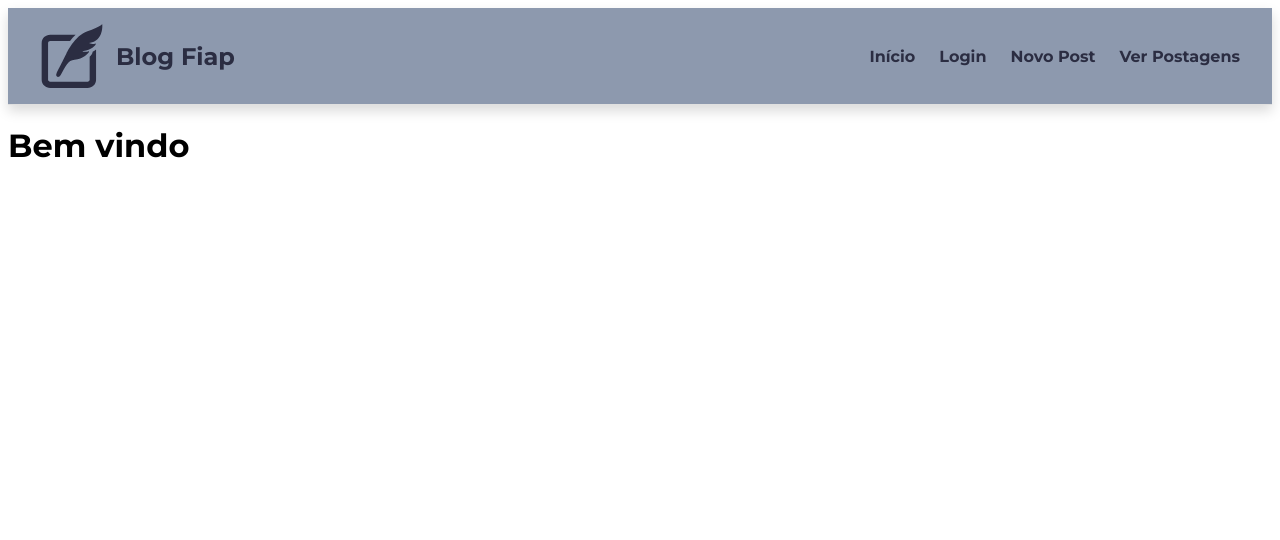
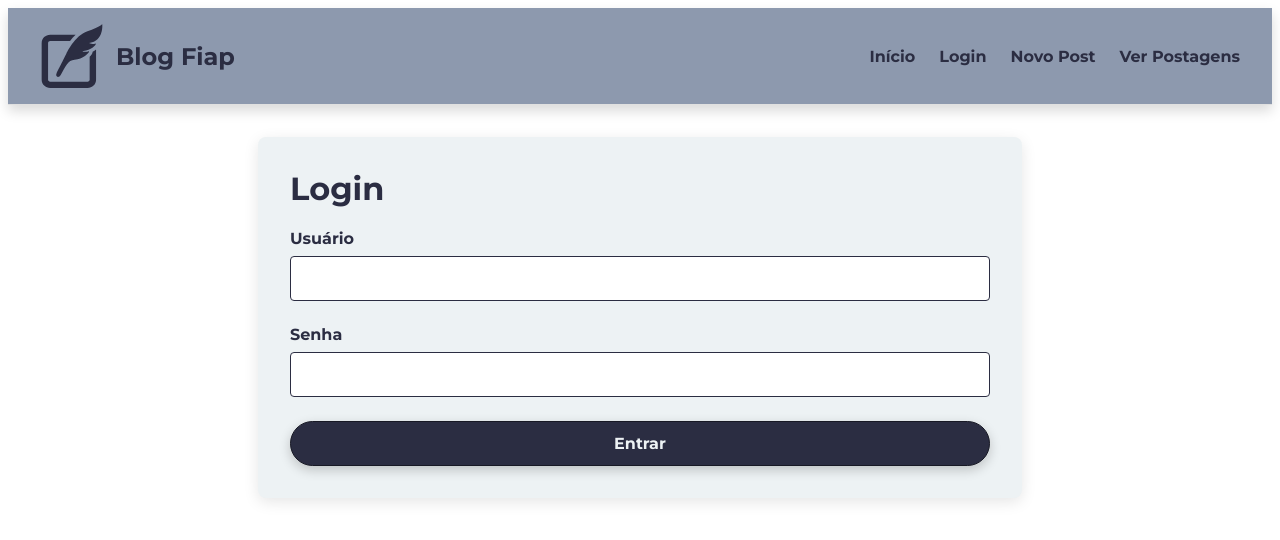
Before and after one commit to gustavoNascimento03/Blog-Fiap_Front-End, a React (Vite) app: page /login in a window 1280 px wide. Shown: the top 540 px of the page. Built offline with nearby package versions, Linux system fonts and the light colour scheme.

Commit message:
Autenticação/Edição/Delete em teste

```diff
--- a/src/App.jsx
+++ b/src/App.jsx
@@ -4,6 +4,7 @@ import Login from './pages/Login';
 import PostList from './pages/PostList';
 import CreatePost from './pages/CreatePost';
 import EditPost from './pages/EditPostList';
+import ProtectedRoute from './Components/ProtectedRoute';
 
 import Header from './Components/Header/Header'; // Uso geral!!! | vai em tds as pages.
 
@@ -11,16 +12,27 @@ function App() {
   return (
     <>
       <Header />
+      <main className="main-container">
+        {/* Pages para renderizar... */}
+        <Routes>
+          {/* Rotas públicas */}
+          <Route path="/" element={<Home />} />
+          <Route path="/login" element={<Login />} />
+          <Route path="/posts" element={<PostList />} />
 
-      {/* Pages para renderizar... */}
-      <Routes>
-        <Route path="/" element={<Home />} />
-        <Route path="/login" element={<Login />} />
-        <Route path="/posts" element={<PostList />} />
-        <Route path="/create-post" element={<CreatePost />} />
-        <Route path="/edit-post/:id" element={<EditPost />} />
-      </Routes>
+          {/* Rota Protegida */}
+          <Route
+            path="/create-post"
+            element={
+              <ProtectedRoute>
+                <CreatePost />
+              </ProtectedRoute>
+            }
+          />
 
+          <Route path="/edit-post/:id" element={<EditPost />} />
+        </Routes>
+      </main>
       {/* Talvez um footer no futuro... */}
     </>
   )
--- a/src/Components/Modal/Modal.css
+++ b/src/Components/Modal/Modal.css
@@ -4,7 +4,7 @@
   left: 0;
   width: 100vw;
   height: 100vh;
-  background-color: rgba(0, 0, 0, 0.7);
+  background-color: rgba(34, 32, 32, 0.918);
 
   display: flex;
   justify-content: center;
@@ -14,7 +14,7 @@
 }
 
 .modal-content {
-  background-color: white;
+  background-color: var(--cor-bg);
   padding: 2rem;
   border-radius: 8px;
   box-shadow: 0 10px 30px rgba(0, 0, 0, 0.2);
--- /dev/null
+++ b/src/Components/ProtectedRoute.jsx
@@ -0,0 +1,16 @@
+import React from 'react';
+import { Navigate, useLocation } from 'react-router-dom';
+import { useAuth } from '../contexts/AuthContext';
+
+function ProtectedRoute({ children }) {
+  const { isAuthenticated } = useAuth();
+  const location = useLocation();
+
+  if (!isAuthenticated) {
+    return <Navigate to="/login" state={{ from: location }} replace />;
+  }
+
+  return children;
+}
+
+export default ProtectedRoute;
--- a/src/Pages/Login.jsx
+++ b/src/Pages/Login.jsx
@@ -1,10 +1,57 @@
-import React from 'react';
-import Header from '../Components/Header/Header';
+import React, { useState } from 'react';
+import { useNavigate } from 'react-router-dom';
+import { useAuth } from '../contexts/AuthContext';
+import Button from '../Components/Button/Button';
+import './CreatePost.css';
 
 function Login() {
+  const [username, setUsername] = useState('');
+  const [password, setPassword] = useState('');
+  const [error, setError] = useState('');
+
+  const { login } = useAuth();
+  const navigate = useNavigate();
+
+  const handleSubmit = (event) => {
+    event.preventDefault();
+    setError(''); // Limpa erros antigos
+
+    const success = login(username, password);
+
+    if (success) {
+      navigate('/create-post');
+    } else {
+      setError('Usuário ou senha inválidos. Tente "admin".');
+    }
+  };
+
   return (
-    <div>
-      <h1>Bem vindo</h1>
+    <div className="create-post-container">
+      <h1>Login</h1>
+      <form onSubmit={handleSubmit} className="post-form">
+        {error && <p style={{ color: 'red' }}>{error}</p>}
+        <div className="form-group">
+          <label htmlFor="username">Usuário</label>
+          <input
+            type="text"
+            id="username"
+            value={username}
+            onChange={(e) => setUsername(e.target.value)}
+            required
+          />
+        </div>
+        <div className="form-group">
+          <label htmlFor="password">Senha</label>
+          <input
+            type="password"
+            id="password"
+            value={password}
+            onChange={(e) => setPassword(e.target.value)}
+            required
+          />
+        </div>
+        <Button type="submit">Entrar</Button>
+      </form>
     </div>
   );
 }
--- a/src/Pages/PostList.jsx
+++ b/src/Pages/PostList.jsx
@@ -1,18 +1,34 @@
 import React, { useState } from 'react';
 import PostCard from '../Components/PostCard/PostCard';
 import Modal from '../Components/Modal/Modal';
+import Button from '../Components/Button/Button';
 import './PostList.css';
+import { useAuth } from '../contexts/AuthContext';
+import { useNavigate } from 'react-router-dom';
 
 const postsData = [
-  // ... seus dados de post aqui
   { id: 1, title: 'Introdução ao React', professor: 'João da Silva', summary: 'Neste post, vamos explorar...', content: 'Este é o conteúdo completo do post sobre React. Blá blá blá...' },
   { id: 2, title: 'CSS Moderno', professor: 'Maria Oliveira', summary: 'Aprenda sobre Flexbox, Grid...', content: 'O conteúdo completo sobre CSS moderno é bem extenso e detalhado. Blá blá blá...' },
   { id: 3, title: 'JavaScript Avançado', professor: 'Carlos Pereira', summary: 'Vamos mergulhar em Promises...', content: 'Promises, Async/Await são a base do JS moderno. Blá blá blá...' }
 ];
 
 function PostList() {
+  const navigate = useNavigate();
+  const handleEditPost = (postId) => { navigate(`/edit-post/${postId}`); };
+  const { isAuthenticated } = useAuth();
+  const [posts, setPosts] = useState(postsData);
   const [isModalOpen, setIsModalOpen] = useState(false);
   const [selectedPost, setSelectedPost] = useState(null);
+
+  const handleDeletePost = (postId) => {
+    if (window.confirm('Tem certeza que deseja apagar este post?')) {
+      const updatedPosts = posts.filter(post => post.id !== postId);
+      setPosts(updatedPosts);
+      handleCloseModal();
+
+      console.log(`Post com ID ${postId} apagado.`);
+    }
+  };
 
   const handleCardClick = (post) => {
     setSelectedPost(post);
@@ -28,7 +44,7 @@ function PostList() {
     <div className="post-list-container">
       <h1 className='Titulo-PostList'>Confira todos os Posts!</h1>
       <div className="post-grid">
-        {postsData.map(post => (
+        {posts.map(post => (
           <PostCard
             key={post.id}
             title={post.title}
@@ -43,9 +59,20 @@ function PostList() {
         {selectedPost && (
           <div>
             <h2>{selectedPost.title}</h2>
-            <p><em>Por: {selectedPost.professor}</em></p>
+            <p><em>Por: {selectedPost.professor || 'API User'}</em></p>
             <hr />
-            <p>{selectedPost.content}</p>
+            <p>{selectedPost.body || selectedPost.content}</p>
+
+            {isAuthenticated && (
+              <div className="admin-actions">
+                <Button onClick={() => handleEditPost(selectedPost.id)}>
+                  Alterar
+                </Button>
+                <Button onClick={() => handleDeletePost(selectedPost.id)}>
+                  Apagar
+                </Button>
+              </div>
+            )}
           </div>
         )}
       </Modal>
--- a/src/Pages/postList.css
+++ b/src/Pages/postList.css
@@ -14,6 +14,14 @@
     flex-direction: column;
 }
 
+.admin-actions {
+  margin-top: 2rem;
+  padding-top: 1rem;
+  border-top: 1px solid #eee;
+  display: flex;
+  gap: 1rem;
+}
+
 @media (min-width: 768px) {
     .Titulo-PostList {
         font-size: var(--fonte-titulo-g);
--- /dev/null
+++ b/src/contexts/AuthContext.jsx
@@ -0,0 +1,38 @@
+import React, { createContext, useState, useContext } from 'react';
+
+const AuthContext = createContext(null);
+
+export const AuthProvider = ({ children }) => {
+  const FAKE_USER = 'admin';
+  const FAKE_PASSWORD = 'password123';
+
+  const [user, setUser] = useState(null);
+
+  const login = (username, password) => {
+    if (username === FAKE_USER && password === FAKE_PASSWORD) {
+      setUser({ name: FAKE_USER });
+      return true;
+    }
+
+    // Se não for igual, o login falha.
+    return false;
+  };
+
+  // A função de logout
+  const logout = () => {
+    setUser(null);
+  };
+
+  const value = {
+    isAuthenticated: !!user,
+    user,
+    login,
+    logout,
+  };
+
+  return <AuthContext.Provider value={value}>{children}</AuthContext.Provider>;
+};
+
+export const useAuth = () => {
+  return useContext(AuthContext);
+};
--- a/src/main.jsx
+++ b/src/main.jsx
@@ -1,13 +1,16 @@
-import React from 'react'
-import ReactDOM from 'react-dom/client'
-import App from './App.jsx'
-import './index.css'
-import { BrowserRouter } from 'react-router-dom'
+import React from 'react';
+import ReactDOM from 'react-dom/client';
+import App from './App.jsx';
+import './index.css';
+import { BrowserRouter } from 'react-router-dom';
+import { AuthProvider } from './contexts/AuthContext.jsx';
 
 ReactDOM.createRoot(document.getElementById('root')).render(
   <React.StrictMode>
     <BrowserRouter>
-      <App />
+      <AuthProvider>
+        <App />
+      </AuthProvider>
     </BrowserRouter>
-  </React.StrictMode>,
-)
+  </React.StrictMode>
+);
```
